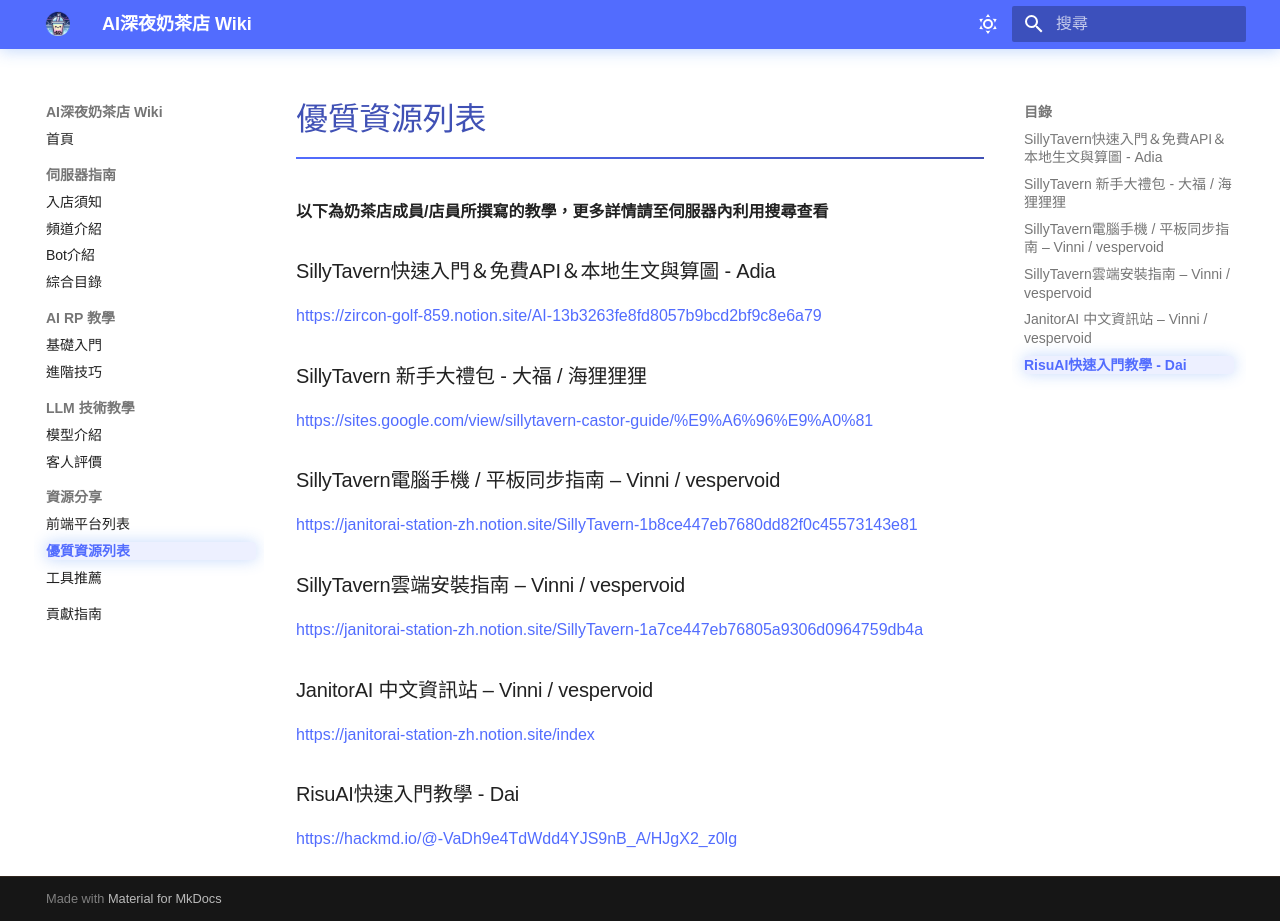
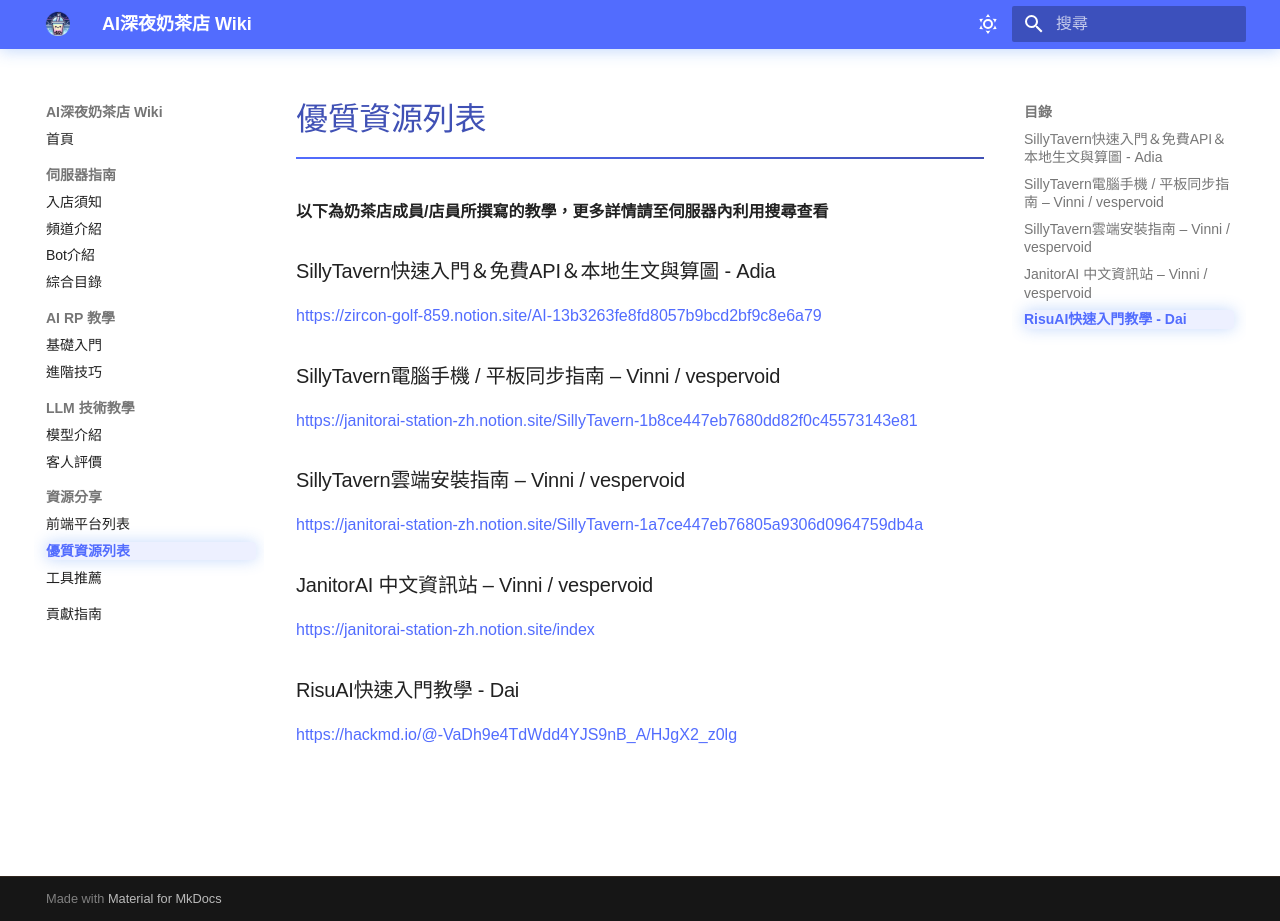
Before and after one commit to Chocochocococo/ai-milktea-wiki, an MkDocs documentation site: the page built from docs/resources/awesome-list.md, in a window 1280 px wide and 921 px high. Built offline with MkDocs 1.6.1 and Material for MkDocs 9.7.7, drawn with Linux system fonts in a browser that asks for light colours.

Commit message:
Update awesome-list.md

```diff
--- a/docs/resources/awesome-list.md
+++ b/docs/resources/awesome-list.md
@@ -14,9 +14,6 @@
 ### SillyTavern快速入門＆免費API＆本地生文與算圖 - Adia
 [https://zircon-golf-859.notion.site/AI-13b3263fe8fd8057b9bcd2bf9c8e6a79](https://zircon-golf-859.notion.site/AI-13b3263fe8fd8057b9bcd2bf9c8e6a79)
 
-### SillyTavern 新手大禮包 - 大福 / 海狸狸狸
-[https://sites.google.com/view/sillytavern-castor-guide/%E9%A6%96%E9%A0%81](https://sites.google.com/view/sillytavern-castor-guide/%E9%A6%96%E9%A0%81)
-
 ### SillyTavern電腦手機 / 平板同步指南 – Vinni / vespervoid
 [https://janitorai-station-zh.notion.site/SillyTavern-1b8ce447eb7680dd82f0c45573143e81](https://janitorai-station-zh.notion.site/SillyTavern-1b8ce447eb7680dd82f0c45573143e81)
 
```
